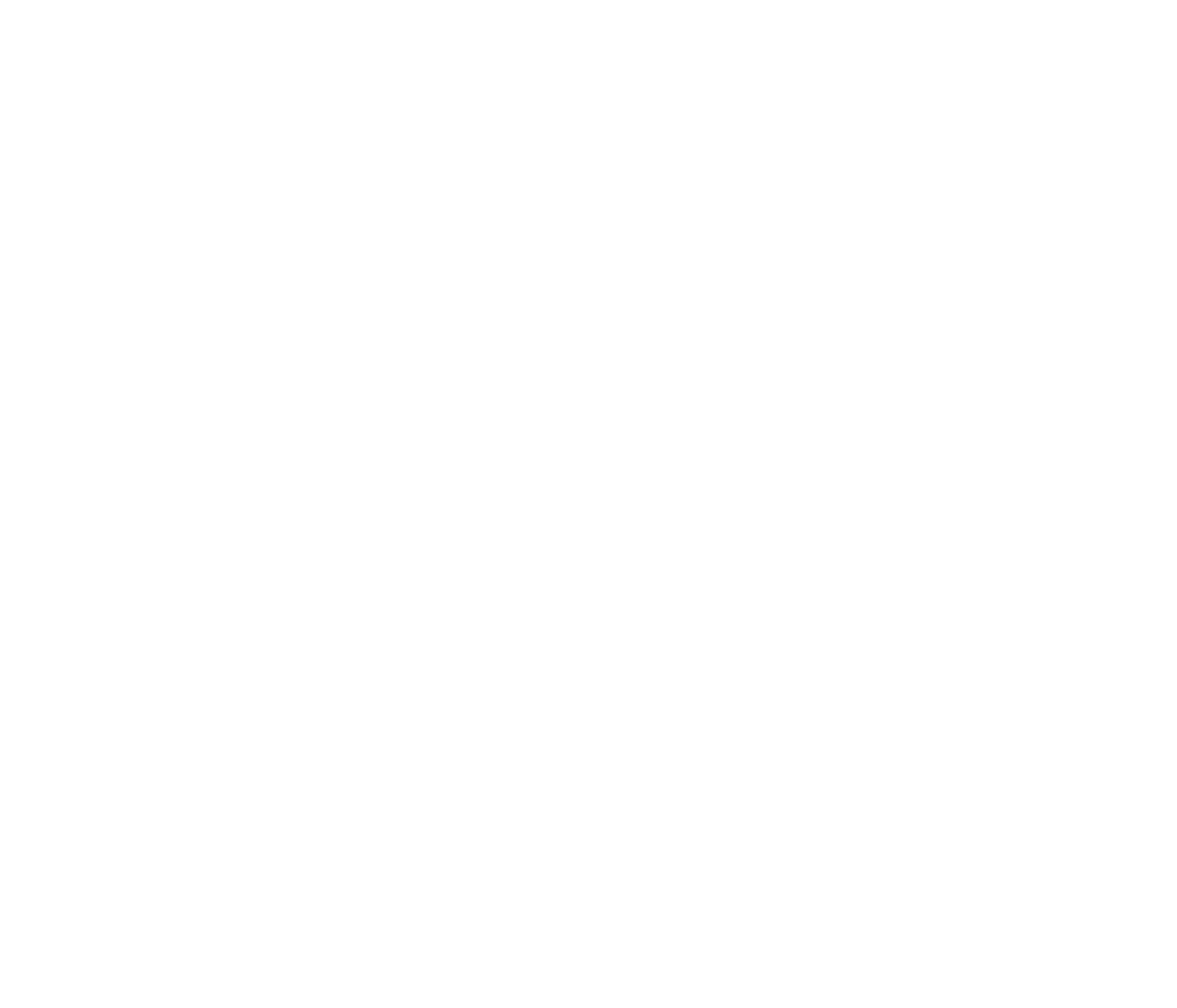
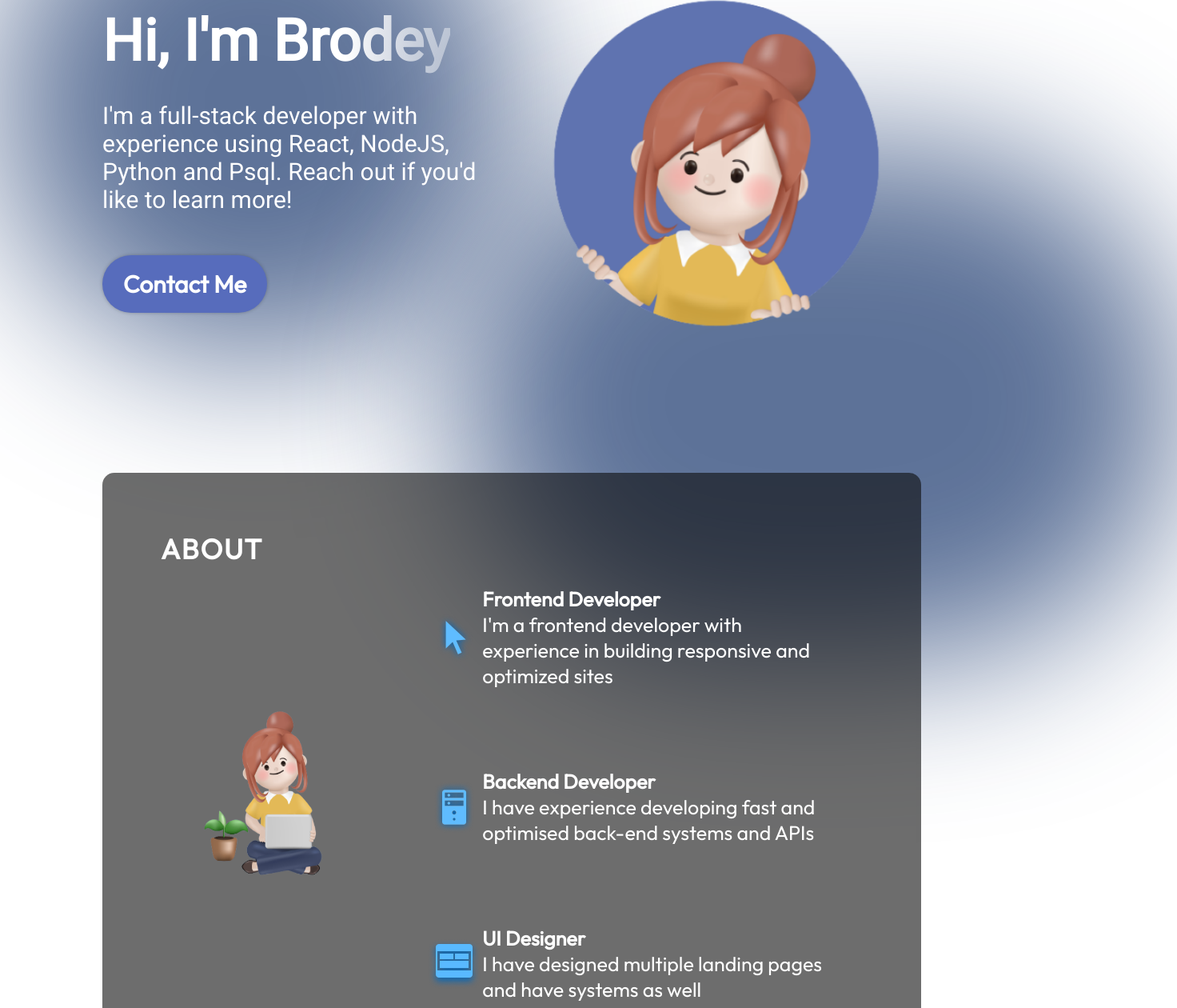
Before and after one commit to bbrodo/Portfolio-Website, a React (Vite) app: page / in a window 1280 px wide. Shown: the part 213-1473 px from the top of the page at 80% size, 1472 px wide, since content can reach past the window. Before the commit the page ends 800 px from the top, so only its background shows below. Built offline with nearby package versions, Linux system fonts and the light colour scheme.

Commit message:
feat: Completed hero and about section

```diff
--- a/src/App.jsx
+++ b/src/App.jsx
@@ -1,9 +1,13 @@
 import { Navbar } from "./components/Navbar/Navbar";
 import styles from './App.module.css'
+import { Hero } from "./components/Hero/Hero";
+import { About } from "./components/About/About";
 
 function App() {
   return <div className={styles.app}>
     <Navbar />
+    <Hero />
+    <About />
   </div>
 }
 
--- /dev/null
+++ b/src/components/About/About.jsx
@@ -0,0 +1,38 @@
+import React from 'react'
+
+import styles from './About.module.css'
+import { getImageUrl } from '../../utils'
+
+export const About = () => {
+  return (
+    <section className={styles.container} id='about'>
+        <h2 className={styles.title}>About</h2>
+        <div className={styles.content}>
+            <img src={getImageUrl("about/aboutImage.png")} alt="about image" className={styles.aboutImage}/>
+            <ul className={styles.aboutItems}>
+                <li className={styles.aboutItem}>
+                    <img src={getImageUrl("about/cursorIcon.png")} alt="cursor icon" />
+                    <div className={styles.aboutItemText}>
+                        <h3>Frontend Developer</h3>
+                        <p>I'm a frontend developer with experience in building responsive and optimized sites</p>
+                    </div>
+                </li>
+                <li className={styles.aboutItem}>
+                    <img src={getImageUrl("about/serverIcon.png")} alt="server icon" />
+                    <div className={styles.aboutItemText}>
+                        <h3>Backend Developer</h3>
+                        <p>I have experience developing fast and optimised back-end systems and APIs</p>
+                    </div>
+                </li>
+                <li className={styles.aboutItem}>
+                    <img src={getImageUrl("about/uiIcon.png")} alt="ui icon" />
+                    <div className={styles.aboutItemText}>
+                        <h3>UI Designer</h3>
+                        <p>I have designed multiple landing pages and have systems as well</p>
+                    </div>
+                </li>
+            </ul>
+        </div>
+    </section>
+  )
+}
--- /dev/null
+++ b/src/components/About/About.module.css
@@ -0,0 +1,88 @@
+@import '../../vars.css';
+
+.container  {
+    position: relative;
+    background-color: rgba(12, 12, 12, 0.6);
+    border-radius: 15px;
+    padding: 73px;
+    margin-top: 129px;
+    z-index: 1;
+    margin-left: 10%;
+    margin-right: 10%;
+}
+
+.title {
+    color: var(--color-text);
+    font-size: 35px;
+    font-weight: 700;
+    letter-spacing: 1.75px;
+    text-transform: uppercase;
+}
+
+.content {
+    display: flex;
+    flex-direction: row;
+    align-items: center;
+}
+
+.aboutImage {
+    width: 35%;
+}
+
+.aboutItems {
+    color: var(--color-text);
+    display: flex;
+    flex-direction: column;
+    gap: 50px;
+}
+
+.aboutItem {
+    display: flex;
+    flex-direction: row;
+    align-items: center;
+    border-radius: 20px;
+    list-style: none;
+    padding: 25px;
+    background-image: linear-gradient(90deg, rgba(165, 215, 232, 0.42) 0%, rgba(255, 255, 255, 0) 100%);
+    background-size: 0 100%;
+    background-repeat: no-repeat;
+    transition: 0.4s;
+}
+
+.aboutItem:hover {
+    background-size: 100% 100%;
+}
+
+.aboutItem h3 {
+    font-size: 25px;
+    font-weight: 600;
+}
+
+.aboutItem p {
+    font-size: 25px;
+}
+
+@media screen and (max-width: 830px) {
+    .container {
+        background-color: transparent;
+        padding-left: 0;
+        padding-right: 0;
+    }
+
+    .content {
+        flex-direction: column;
+    }
+
+    .aboutImage {
+        display: none;
+    }
+
+    .aboutItems {
+        margin-top: 29px;
+    }
+
+    .aboutItem {
+        padding-left: 0;
+        padding-right: 0;
+    }
+}
--- /dev/null
+++ b/src/components/Hero/Hero.jsx
@@ -0,0 +1,19 @@
+import React from 'react'
+import { getImageUrl } from '../../utils'
+
+import styles from './Hero.module.css'
+
+export const Hero = () => {
+  return (
+   <section className={styles.container}>
+    <div className={styles.content}>
+        <h1 className={styles.title}>Hi, I'm Brodey</h1>
+        <p className={styles.description}>I'm a full-stack developer with experience using React, NodeJS, Python and Psql. Reach out if you'd like to learn more!</p>
+        <a href='mailto:brodey880@gmail.com' className={styles.contactBtn}>Contact Me</a>
+    </div>
+    <img src={getImageUrl("hero/heroImage.png")} alt="Hero image of me" className={styles.heroImg} />
+    <div className={styles.topBlur} />
+    <div className={styles.bottomBlur} />
+  </section>
+  )
+}
--- /dev/null
+++ b/src/components/Hero/Hero.module.css
@@ -0,0 +1,107 @@
+@import '../../vars.css';
+
+.container {
+    position: relative;
+    display: flex;
+    align-items: center;
+    justify-content: space-between;
+    margin-top: 49px;
+    z-index: 1;
+    margin-left: 10%;
+    margin-right: 10%;
+}
+
+.content {
+    display: flex;
+    flex-direction: column;
+    align-items: flex-start;
+    color: var(--color-text);
+    z-index: 1;
+}
+
+.title {
+    font-size: 72px;
+    font-weight: 900;
+    margin-bottom: 33px;
+    font-family: var(--font-roboto);
+    background: linear-gradient(90deg, rgba(255, 255, 255, 1) 70%, rgba(255, 255, 255, 0) 120%);
+    -webkit-text-fill-color: transparent;
+    -webkit-background-clip: text;
+}
+
+.description {
+    font-size: 30px;
+    font-family: var(--font-roboto);
+    margin-bottom: 52px;
+}
+
+.contactBtn {
+    text-decoration: none;
+    background-color: var(--color-primary);
+    color: var(--color-text);
+    border-radius: 100px;
+    font-size: 30px;
+    font-weight: 600;
+    padding: 17px 26px;
+    box-shadow: 0 0 4px 0 rgba(0, 0, 0, 0.25);
+}
+
+.heroImg {
+    width: 50%;
+    z-index: 1;
+
+    animation-name: floating;
+    animation-duration: 3s;
+    animation-iteration-count: infinite;
+    animation-timing-function: ease-in-out;
+}
+
+@keyframes floating {
+    0% {
+        transform: translate(0, 0px);
+    }
+    50% {
+        transform: translate(0, 10px);
+    }
+    100%{
+        transform: translate(0, -0px);
+    }
+}
+
+.topBlur {
+    position: absolute;
+    width: 50vw;
+    height: 50vw;
+    min-width: 350px;
+    min-height: 350px;
+    top: -128px;
+    left: -10vw;
+    border-radius: 764px;
+    background: rgba(25, 55, 109, 0.7);
+    filter: blur(100px);
+    z-index: 0;
+}
+
+.bottomBlur {
+    position: absolute;
+    width: 70vw;
+    height: 50vw;
+    min-width: 250px;
+    min-height: 350px;
+    top: 246px;
+    right: -25vw;
+    border-radius: 764px;
+    background: rgba(25, 55, 109, 0.7);
+    filter: blur(100px);
+    z-index: 0;
+}
+
+@media screen and (max-width: 830px) {
+    .container {
+        flex-direction: column-reverse;
+    }
+
+    .content {
+        align-items: center;
+    }
+}
--- /dev/null
+++ b/src/components/Navbar/Hero/Hero.jsx
@@ -0,0 +1,13 @@
+import React from 'react'
+import { getImageUrl } from '../../utils'
+
+export const Hero = () => {
+  return <section>
+    <div>
+        <h1>Hi, I'm Brodey</h1>
+        <p>I'm a full-stack developer with experience using React, NodeJS, Python and Psql. Reach out if you'd like to learn more!</p>
+        <a href='mailto:brodey880@gmail.com'>Contact Me</a>
+    </div>
+    <img src={getImageUrl("hero/heroImage.png")} alt="Hero image of me" />
+  </section>
+}
--- a/src/index.css
+++ b/src/index.css
@@ -4,3 +4,7 @@
   padding: 0;
   font-family: "Outfit", Arial, Helvetica, sans-serif;
 }
+
+html {
+  scroll-behavior: smooth;
+}
--- a/src/vars.css
+++ b/src/vars.css
@@ -7,5 +7,5 @@
     --color-bg: #04152d;
 
     /* Fonts */
-    --font-robot: "Roboto";
+    --font-roboto: "Roboto";
 }
```
